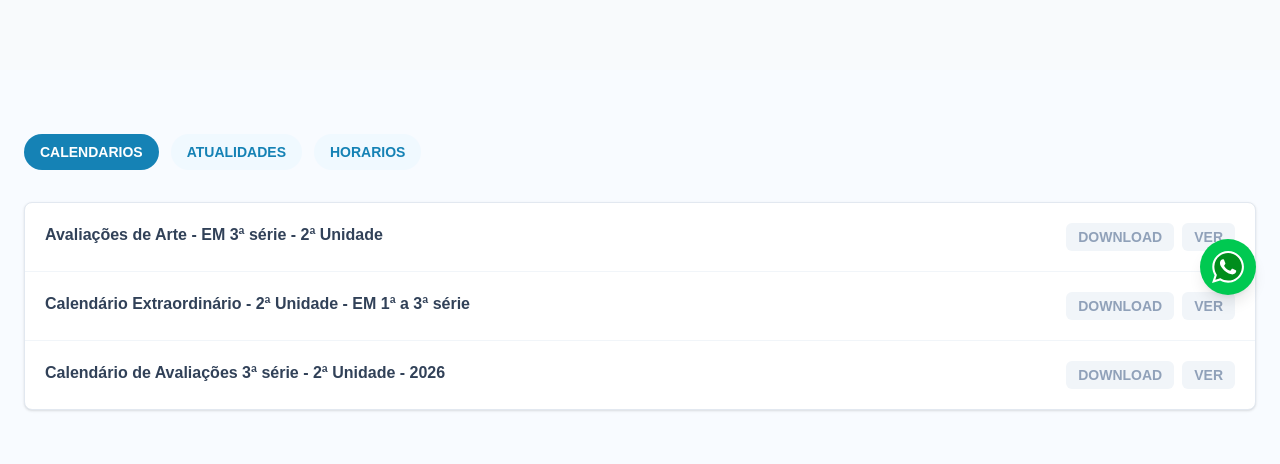
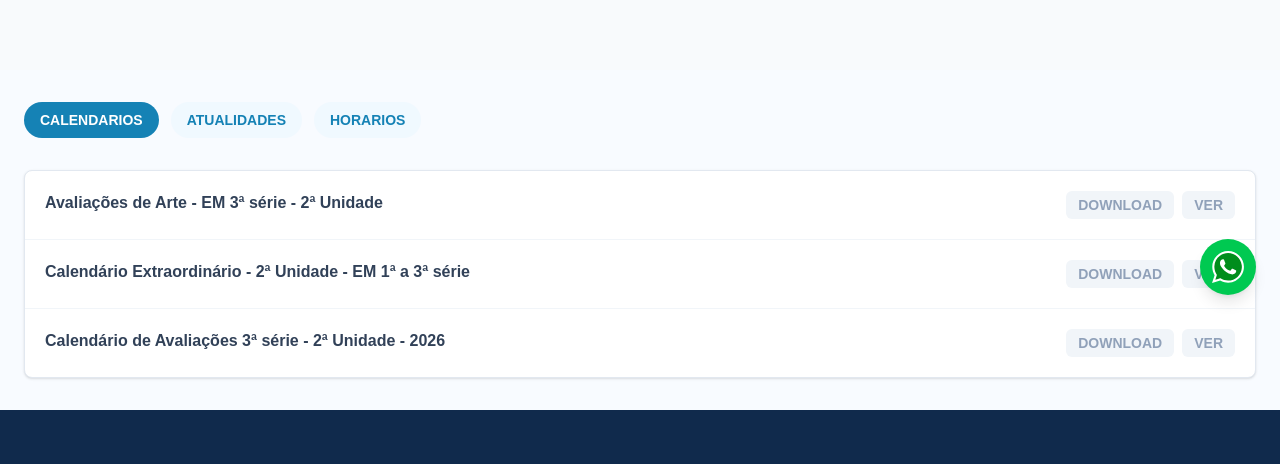
Before and after one commit to marielcbs/csf2022, a Next.js app: page /ens-medio-3a-serie in a window 1280 px wide. Shown: the part 481-945 px from the top of the page. Built offline with nearby package versions, Linux system fonts and the light colour scheme; no server answers; the database is empty.

Commit message:
atualizacao parte download student

```diff
--- a/src/components/students/StudentAreaPage.tsx
+++ b/src/components/students/StudentAreaPage.tsx
@@ -45,7 +45,7 @@ export default function StudentAreaPage({
         </div>
       </section>
 
-      <section className="container-csf py-16">
+      <section className="container-csf py-8">
         <StudentDownloadsPanel downloads={downloads} />
       </section>
     </main>
```
